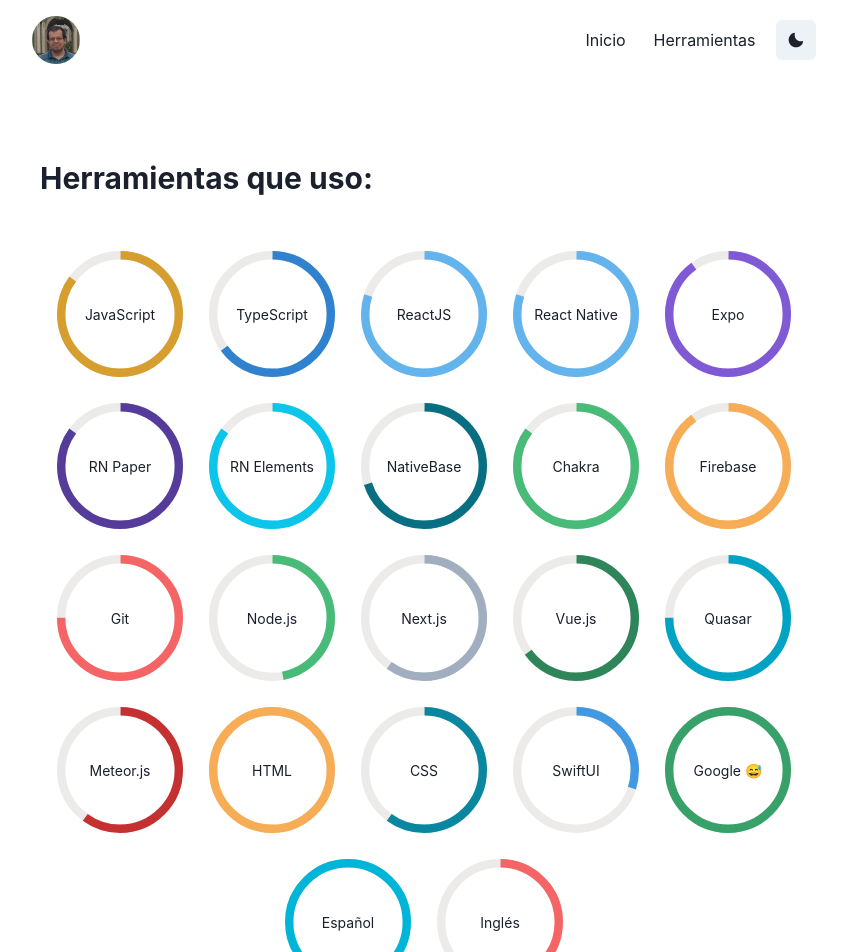
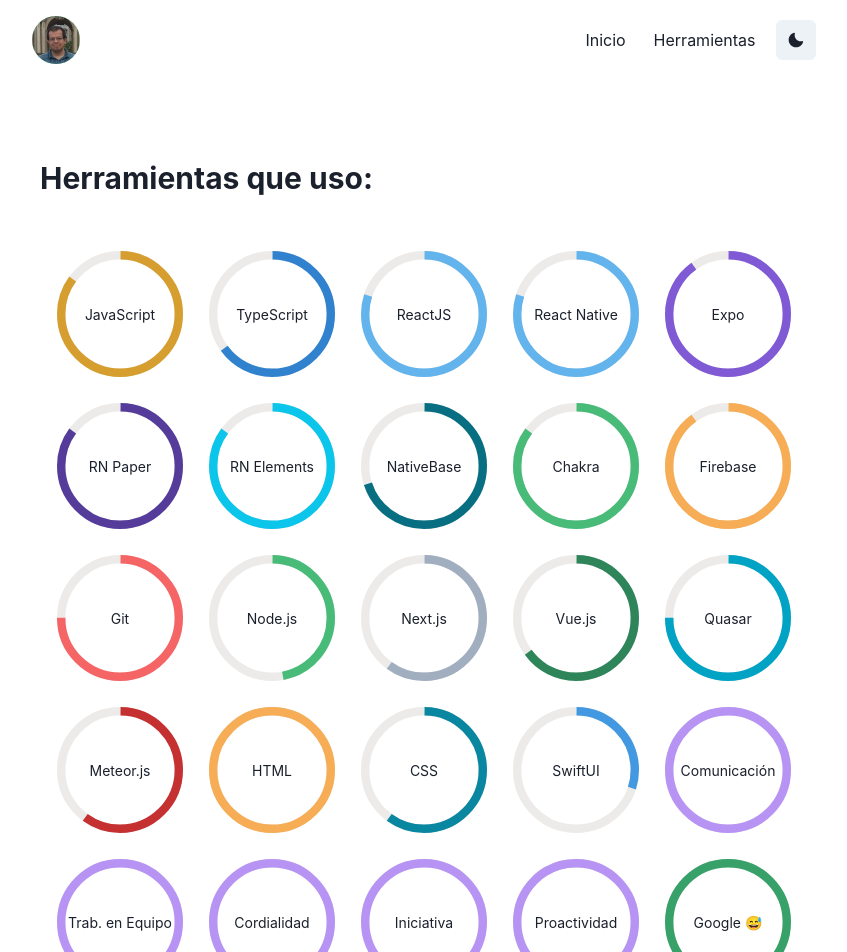
Before and after one commit to AtilaDev/atiladev.com, a Next.js app: page /tools in a window 1280 px wide. Shown: the top 952 px of the page, without its empty margins (216-1063 px from the left). Built offline with nearby package versions, Linux system fonts and the light colour scheme.

Commit message:
ToolsUsed actualizado.

```diff
--- a/src/components/ToolsUsed.tsx
+++ b/src/components/ToolsUsed.tsx
@@ -124,6 +124,31 @@
                   color='blue.400'
                 />
                 <AtilaProgress
+                  label='Comunicación'
+                  percentage={100}
+                  color='purple.300'
+                />
+                <AtilaProgress
+                  label='Trab. en Equipo'
+                  percentage={100}
+                  color='purple.300'
+                />
+                <AtilaProgress
+                  label='Cordialidad'
+                  percentage={100}
+                  color='purple.300'
+                />
+                <AtilaProgress
+                  label='Iniciativa'
+                  percentage={100}
+                  color='purple.300'
+                />
+                <AtilaProgress
+                  label='Proactividad'
+                  percentage={100}
+                  color='purple.300'
+                />
+                <AtilaProgress
                   label='Google 😅'
                   percentage={100}
                   color='green.500'
```
